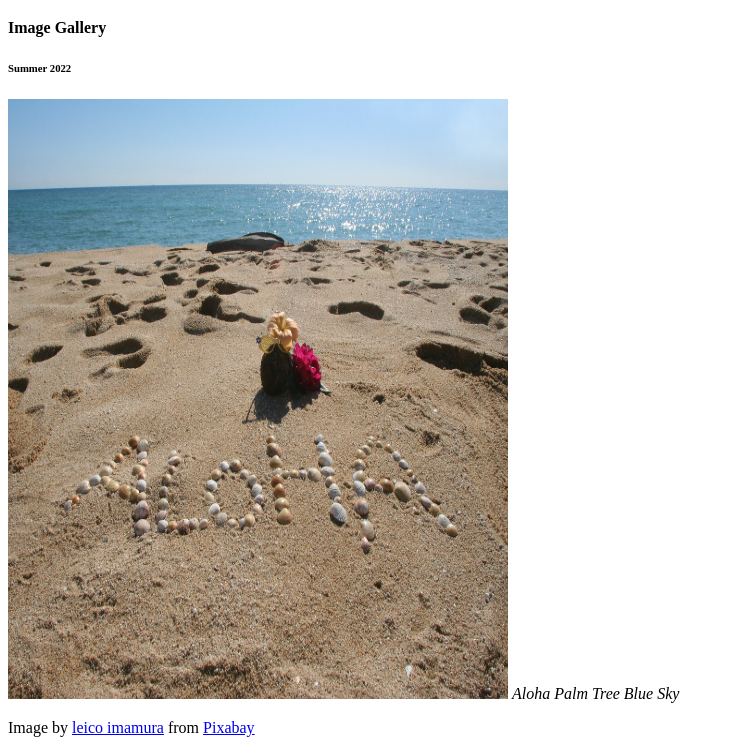
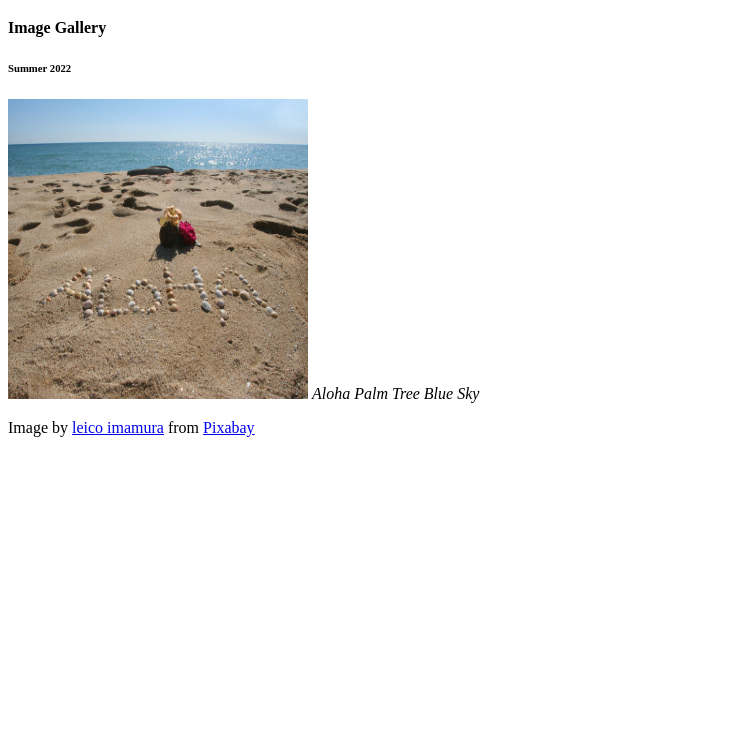
Before and after one commit to CSF2223/imagegallery-GavinDesrochers, a plain HTML site: page index.html in a window 1280 px wide. Shown: the part 61-814 px from the top of the page, without its empty margins (0-735 px from the left). Drawn offline with Linux system fonts and the light colour scheme.

Commit message:
Fixed height and width of image (2.04 done)

```diff
--- a/index.html
+++ b/index.html
@@ -15,7 +15,7 @@
 
     <section>
         <div>
-            <img src= "assets/aloha-305857_1920.jpg" alt="Aloha Palm Tree Blue Sky" width="500" height="600"></img>
+            <img src= "assets/aloha-305857_1920.jpg" alt="Aloha Palm Tree Blue Sky" width="300" height="300"></img>
             <cite>Aloha Palm Tree Blue Sky</cite>
             <p>Image by <a href="https://pixabay.com/users/graziebambino-1593455/?utm_source=link-attribution&amp;utm_medium=referral&amp;utm_campaign=image&amp;utm_content=2700190">leico imamura</a>
             from <a href="https://pixabay.com/?utm_source=link-attribution&amp;utm_medium=referral&amp;utm_campaign=image&amp;utm_content=2700190">Pixabay</a></p>
```
